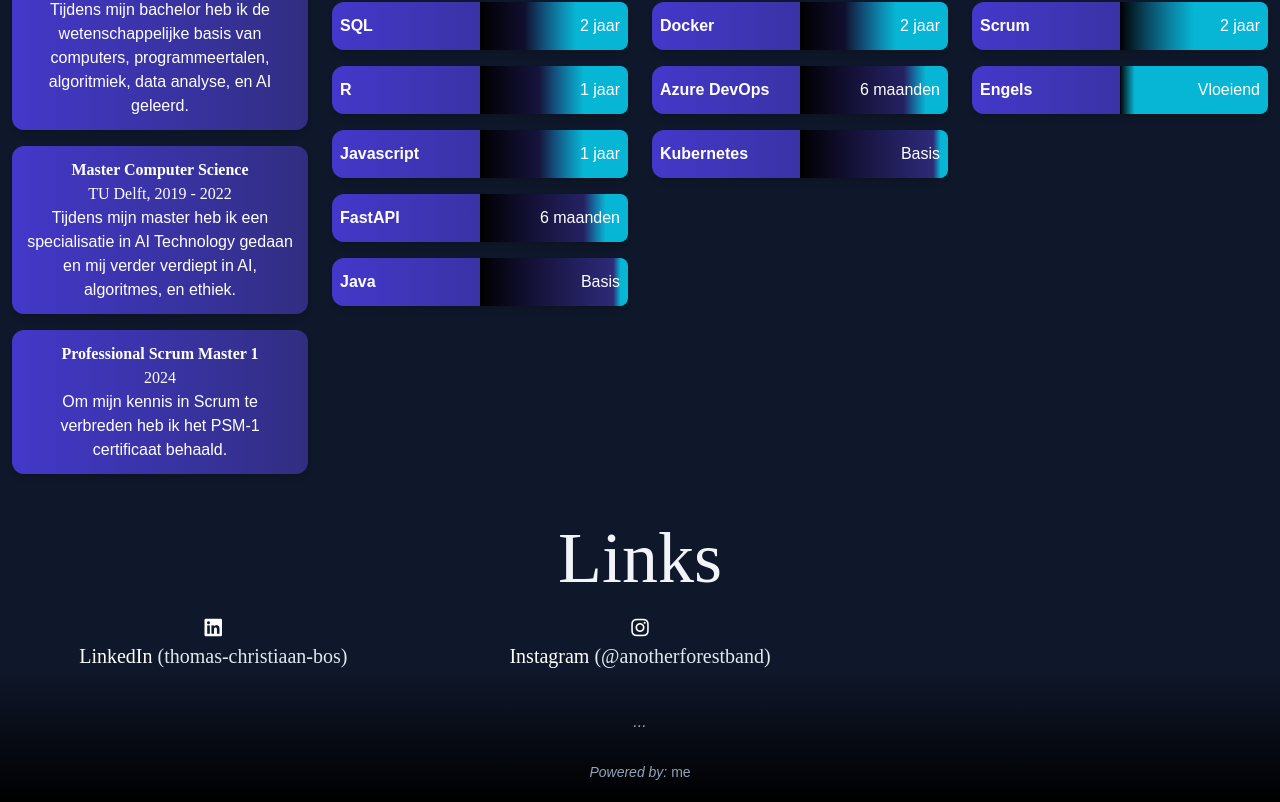
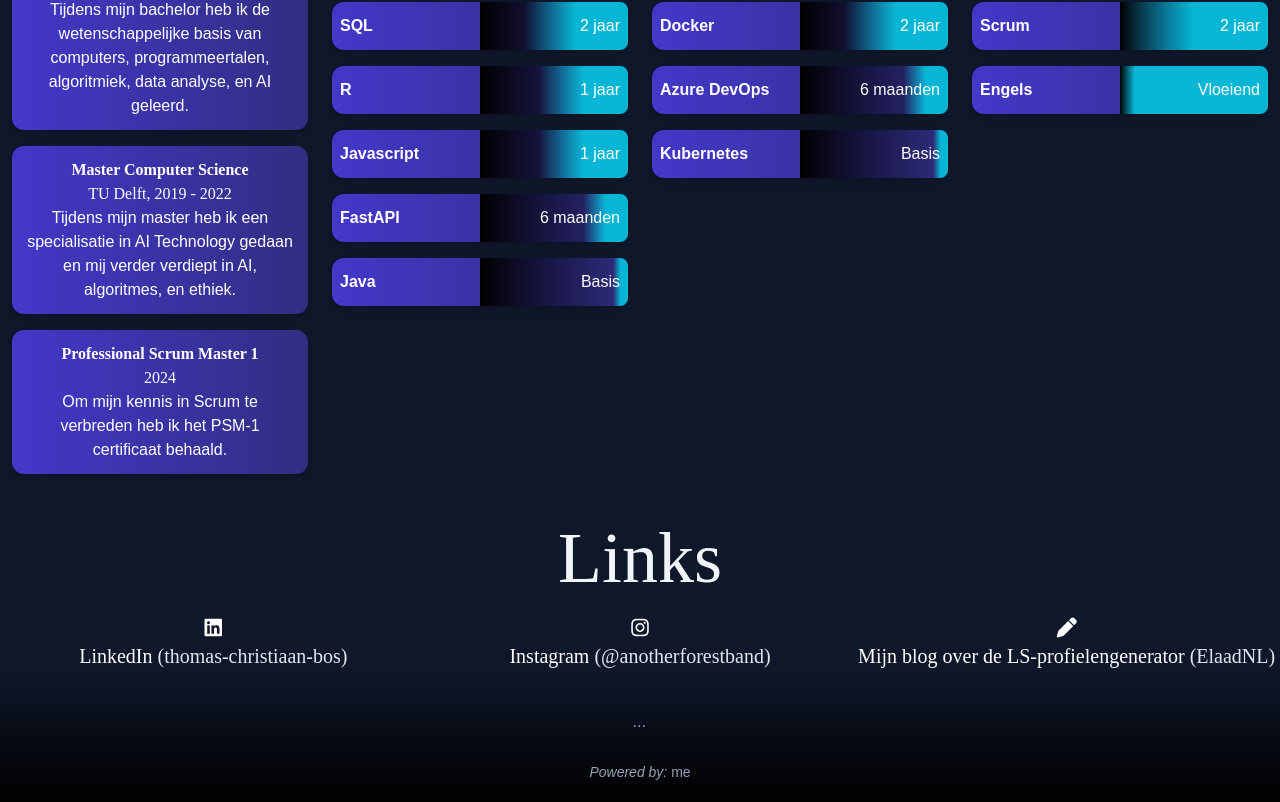
Before and after one commit to thymerishere/tcbosnl, a SvelteKit app: page / in a window 1280 px wide. Shown: the part 3092-3894 px from the top of the page. Built offline with nearby package versions, Linux system fonts and the light colour scheme; a web font is replaced by a local one.

Commit message:
Add ls blog

```diff
--- a/src/components/Links.svelte
+++ b/src/components/Links.svelte
@@ -14,4 +14,9 @@
         <i class="fa-brands fa-instagram"></i>
         <p>Instagram <span class="text-slate-200">(@anotherforestband)</span></p>
     </a>
+    <a target="_blank" href="https://elaad.nl/blog-een-kijkje-achter-de-schermen-bij-de-ontwikkeling-van-de-laadprofielengenerator/" class="text-center text-white text-xl font-light hover:underline">
+        <i class="fa-solid fa-pen"></i>
+        <p>Mijn blog over de LS-profielengenerator <span class="text-slate-200">(ElaadNL)</span></p>
+    </a>
+
 </div>
```
